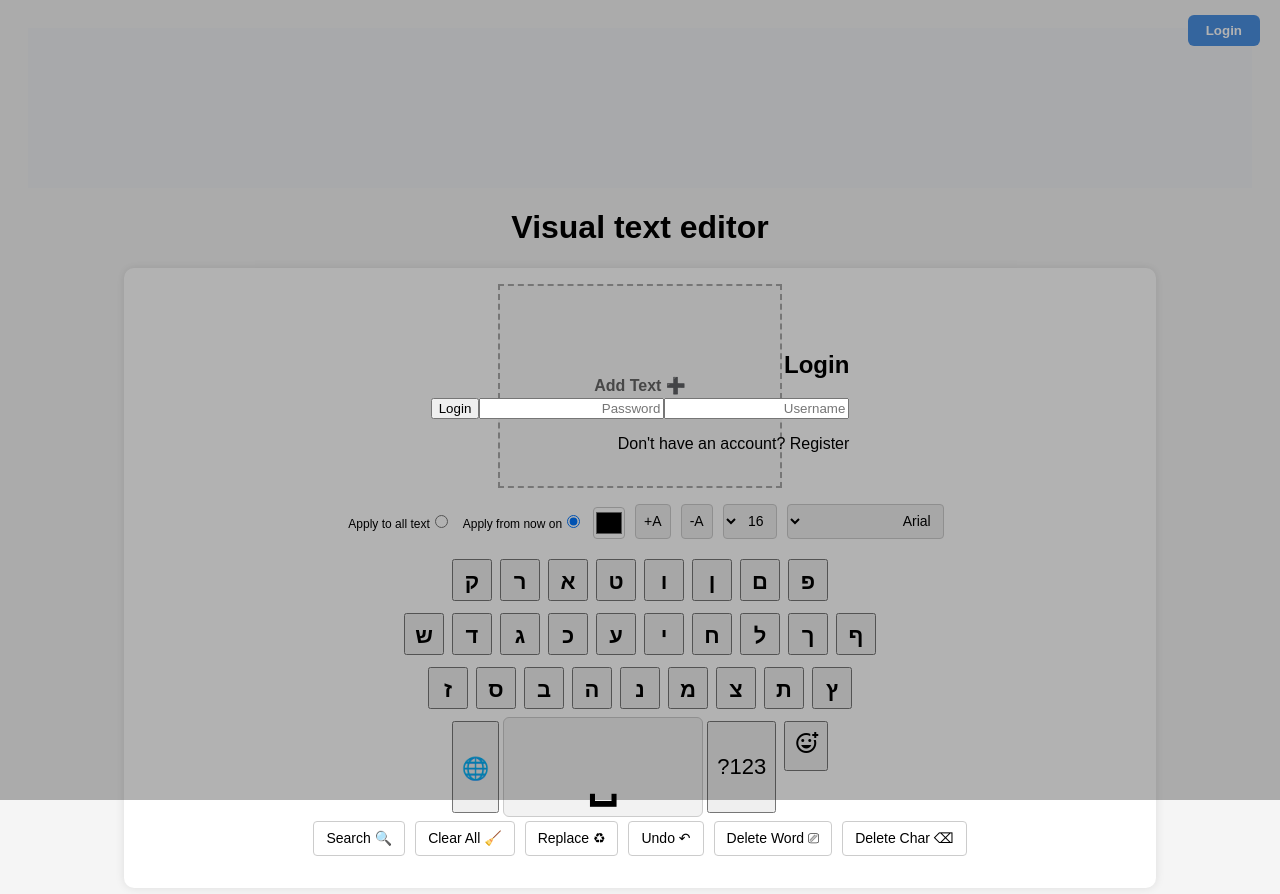
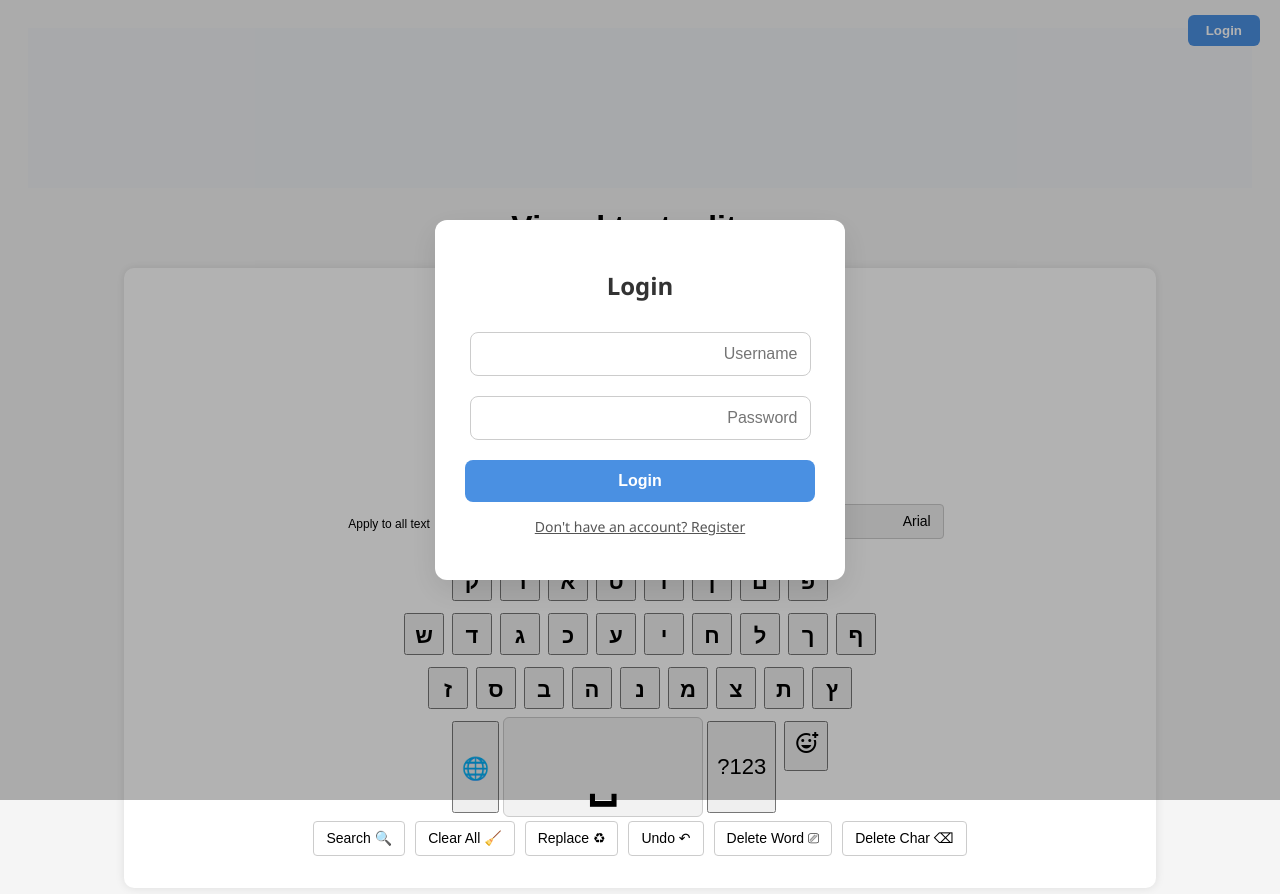
Before and after one commit to Daniel1285/FSWD-project-4, a React (Vite) app: page / in a window 1280 px wide. Both pictures are taken after a click on the button "Login". Shown: the top 894 px of the page. Built offline with nearby package versions, Linux system fonts and the light colour scheme.

Commit message:
fix my style

```diff
--- a/src/components/Dashboard.jsx
+++ b/src/components/Dashboard.jsx
@@ -3,9 +3,10 @@ import styles from '../style/Dashboard.module.css';
 
 export default function Dashboard({ user, onLogout }) {
   return (
-    <div className={styles.container}>
+    <div className={styles.dashboardInfoBox}>
+      <button className={styles.buttonLogout} onClick={onLogout}>Logout</button>
       <span>Hello {user.username}</span>
-      <button onClick={onLogout}>Logout</button>
+
     </div>
   );
 }
--- a/src/components/Login.jsx
+++ b/src/components/Login.jsx
@@ -16,12 +16,12 @@ function Login({ onToggle, onLogin }) {
   };
 
   return (
-    <div className={styles.container}>
-      <h2>Login</h2>
-      <input placeholder="Username" onChange={e => setUsername(e.target.value)} />
-      <input type="password" placeholder="Password" onChange={e => setPassword(e.target.value)} />
-      <button  onClick={handleLogin}>Login</button>
-      <p onClick={onToggle}>Don't have an account? Register</p>
+    <div className={styles.loginContainer}>
+      <h2 className={styles.loginTitle}>Login</h2>
+      <input className={styles.loginInput} placeholder="Username" onChange={e => setUsername(e.target.value)} />
+      <input className={styles.loginInput} type="password" placeholder="Password" onChange={e => setPassword(e.target.value)} />
+      <button className={styles.buttonLogin} onClick={handleLogin}>Login</button>
+      <p className={styles.registerLink} onClick={onToggle}>Don't have an account? Register</p>
     </div>
   );
 }
--- a/src/components/Register.jsx
+++ b/src/components/Register.jsx
@@ -30,30 +30,34 @@ export default function Register({ onToggle }) {
   };
 
   return (
-    <div className={styles.container}>
-      <h2>Register</h2>
+    <div className={styles.registerContainer}>
+      <h2 className={styles.registerTitle}>Register</h2>
       <input
+        className={styles.registerInput}
         type="text"
         placeholder="Username"
         onChange={e => setUsername(e.target.value)}
       />
       <input
+        className={styles.registerInput}
         type="email"
         placeholder="Email"
         onChange={e => setEmail(e.target.value)}
       />
       <input
+        className={styles.registerInput}
         type="password"
         placeholder="Password"
         onChange={e => setPassword(e.target.value)}
       />
       <input
+        className={styles.registerInput}
         type="password"
         placeholder="Confirm Password"
         onChange={e => setConfirmPassword(e.target.value)}
       />
-      <button onClick={handleRegister}>Register</button>
-      <p onClick={onToggle}>Already have an account? Login</p>
+      <button className={styles.buttonRegister} onClick={handleRegister}>Register</button>
+      <p className={styles.loginLink} onClick={onToggle}>Already have an account? Login</p>
     </div>
   );
 }
--- a/src/style/Dashboard.module.css
+++ b/src/style/Dashboard.module.css
@@ -1,4 +1,4 @@
-/* .container {
+.dashboardInfoBox {
   background: #fff;
   padding: 10px 15px;
   border-radius: 8px;
@@ -6,10 +6,10 @@
   display: flex;
   align-items: center;
   gap: 10px;
-  width: 200px;
+  width: auto;
 }
 
-button {
+.buttonLogout {
   padding: 6px 12px;
   background-color: #e74c3c;
   color: white;
@@ -17,4 +17,4 @@ button {
   border-radius: 6px;
   cursor: pointer;
   font-size: 14px;
-} */
+}
--- a/src/style/Login.module.css
+++ b/src/style/Login.module.css
@@ -1,4 +1,5 @@
-/* .container {
+/* Login Container */
+.loginContainer {
   max-width: 350px;
   margin: 80px auto;
   padding: 30px;
@@ -9,12 +10,14 @@
   text-align: center;
 }
 
-h2 {
+/* Login Title */
+.loginTitle {
   margin-bottom: 20px;
   color: #333;
 }
 
-input {
+/* Login Input Field */
+.loginInput {
   width: 90%;
   padding: 12px;
   margin: 10px 0;
@@ -24,13 +27,14 @@ input {
   transition: 0.3s;
 }
 
-input:focus {
+.loginInput:focus {
   border-color: #4a90e2;
   outline: none;
   box-shadow: 0 0 4px #4a90e277;
 }
 
-.button {
+/* Login Button */
+.buttonLogin {
   width: 100%;
   padding: 12px;
   background: #4a90e2;
@@ -44,14 +48,15 @@ input:focus {
   transition: 0.3s;
 }
 
-button:hover {
+.buttonLogin:hover {
   background-color: #357ab8;
 }
 
-p {
+/* Register Link */
+.registerLink {
   margin-top: 15px;
   color: #555;
   cursor: pointer;
   text-decoration: underline;
   font-size: 14px;
-} */
+}
--- a/src/style/Register.module.css
+++ b/src/style/Register.module.css
@@ -1,4 +1,5 @@
-/* .container {
+/* Register Container */
+.registerContainer {
   max-width: 400px;
   margin: 80px auto;
   padding: 35px;
@@ -9,12 +10,14 @@
   text-align: center;
 }
 
-  h2 {
+
+.registerTitle {
   margin-bottom: 20px;
   color: #222;
 }
 
-  input {
+
+.registerInput {
   width: 90%;
   padding: 12px;
   margin: 10px 0;
@@ -24,13 +27,14 @@
   transition: 0.3s;
 }
 
-  input:focus {
+.registerInput:focus {
   border-color: #00bcd4;
   outline: none;
   box-shadow: 0 0 4px #00bcd488;
 }
 
-  button {
+
+.buttonRegister {
   width: 100%;
   padding: 12px;
   background: #00bcd4;
@@ -44,15 +48,15 @@
   transition: 0.3s;
 }
 
-  button:hover {
+.buttonRegister:hover {
   background-color: #009cb2;
 }
 
-  p {
+
+.loginLink {
   margin-top: 15px;
   color: #444;
   cursor: pointer;
   text-decoration: underline;
   font-size: 14px;
 }
-   */
```
Lines whose indentation alone changed are shown as unchanged.
